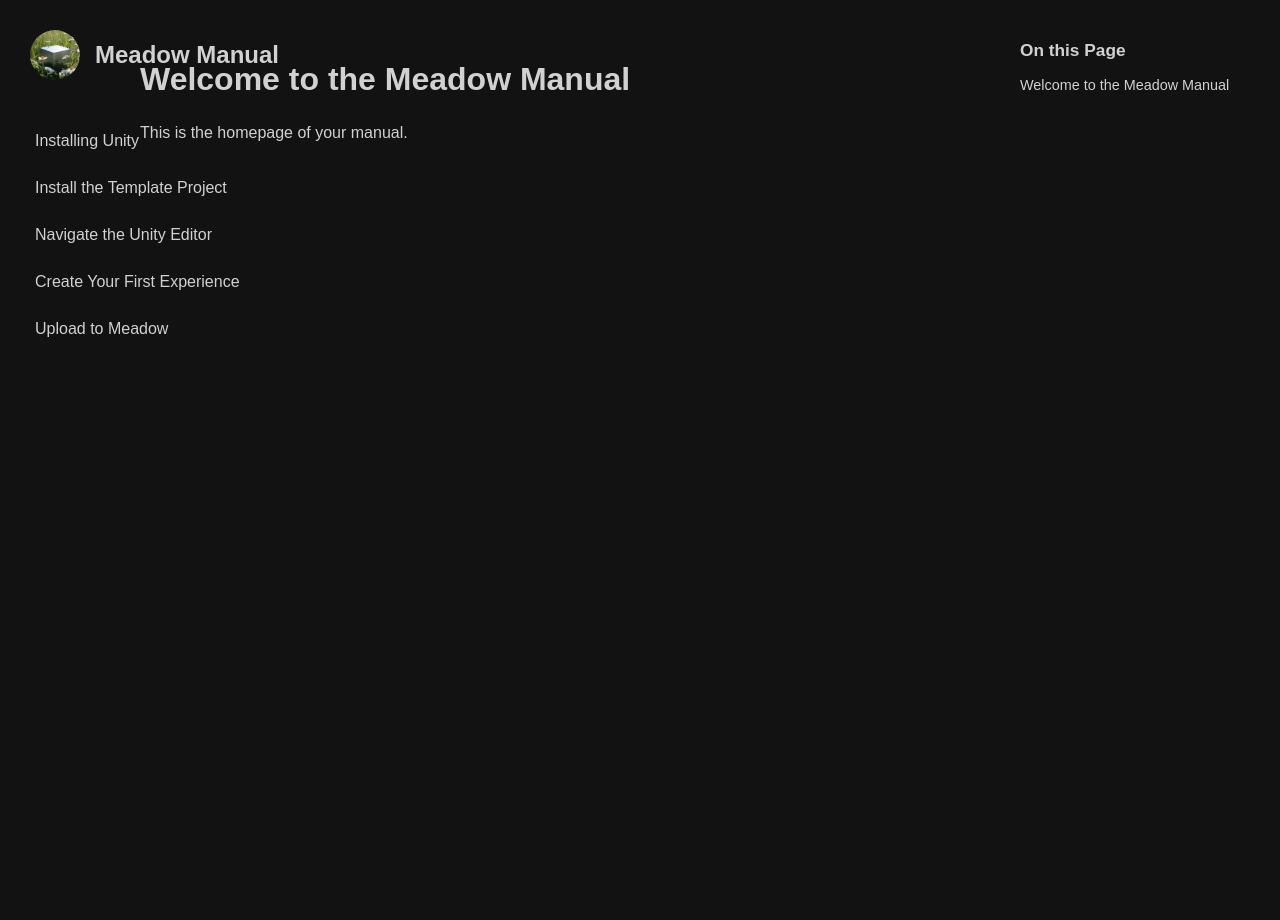
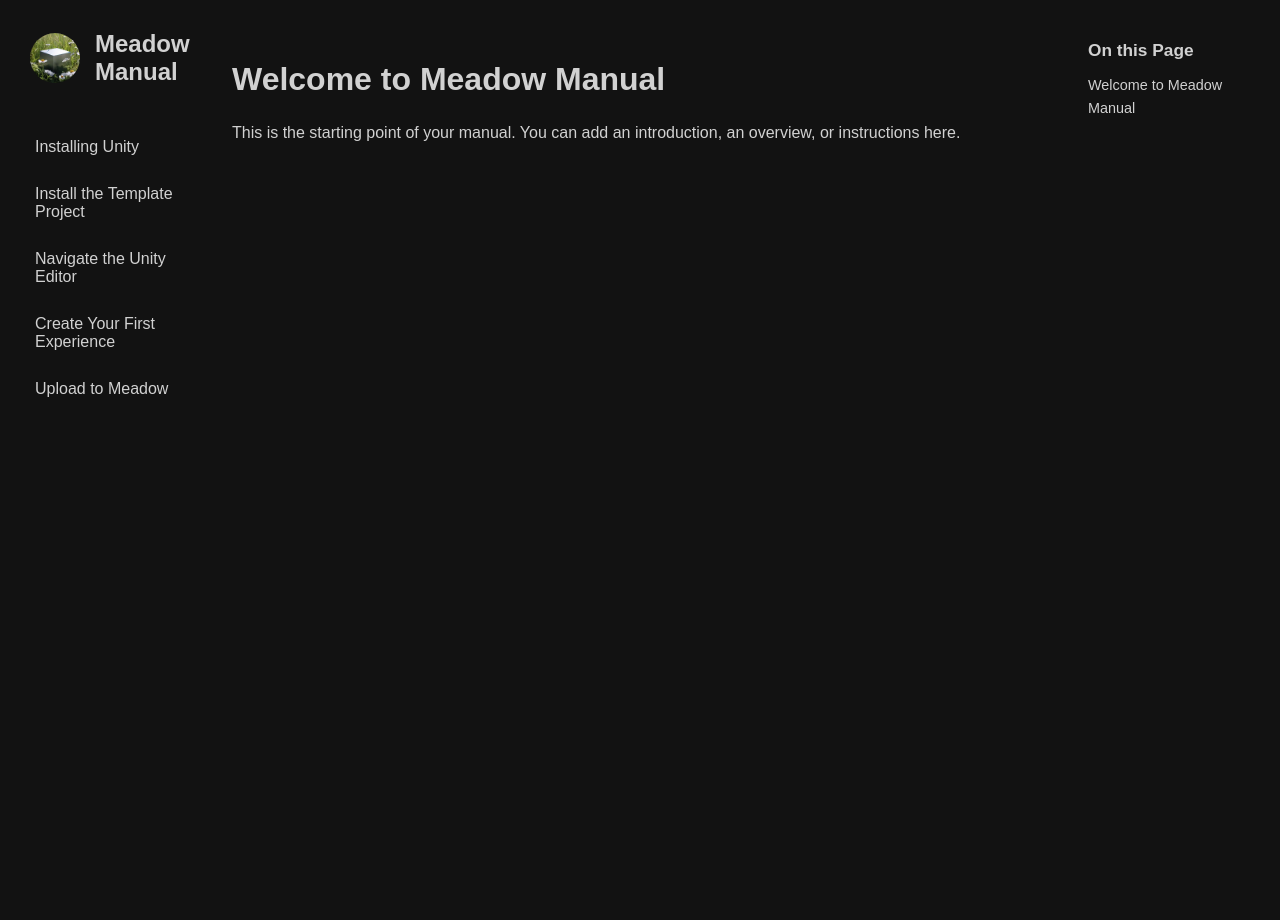
Before and after one commit to untoldgarden/meadow-manual, a Jekyll site: the page built from index.md, in a window 1280 px wide. Built offline with Jekyll 4.4.1, drawn with Linux system fonts in a browser that asks for light colours; the table of contents is made by our own code.

Commit message:
fixed css on smaller laptop screens

```diff
--- a/_config.yml
+++ b/_config.yml
@@ -1,6 +1,6 @@
 title: Meadow Manual
 email: your-email@example.com
-description: >- # this means to ignore newlines until "baseurl:"
+description: >-
   Write an awesome description for your new site here. You can edit this
   line in _config.yml. It will appear in your document head meta (for
   Google search results) and in your feed.xml site description.
--- a/assets/css/main.css
+++ b/assets/css/main.css
@@ -14,7 +14,7 @@
 
 .content-container {
   display: flex;
-  flex-grow: 1;
+  /* flex-grow: 1; */
 }
 
 .site-header {
@@ -44,7 +44,7 @@
   position: fixed;
   top: 0;
   left: 0;
-  width: 250px;
+  width: calc(15% - 20px);
   color: #d1d1d1;
   padding: 20px;
   flex-shrink: 0;
@@ -82,18 +82,18 @@
 .main-content {
   flex-grow: 1;
   padding: 20px;
-  overflow-x: hidden;
+  overflow-x: auto;
   margin-bottom: 150px;
-  max-width: 1000px;
-  margin-left: auto;
-  margin-right: auto;
+  margin-left: calc(15% + 20px); /* Adjust based on sidebar width */
+  margin-right: calc(15% + 20px); /* Adjust based on TOC width */
+  max-width: calc(70% - 40px); /* Adjust based on sidebar and TOC width */
 }
 
 .toc {
   position: fixed;
     top: 0;
     right: 0;
-  width: 240px;
+    width: calc(15% - 20px);
   padding: 20px;
   color: #d1d1d1;
   flex-shrink: 0;
@@ -243,6 +243,8 @@
 .main-content {
   width: 100%;
   max-width: 100%;
+  margin-left: auto;
+  margin-right: auto;
 }
 
 .toc {
--- a/index.markdown
+++ /dev/null
@@ -1,8 +0,0 @@
----
-layout: default
-title: Home
----
-
-# Welcome to the Meadow Manual
-
-This is the homepage of your manual.
--- /dev/null
+++ b/index.md
@@ -0,0 +1,10 @@
+---
+layout: default
+title: Home
+---
+
+# Welcome to Meadow Manual
+
+This is the starting point of your manual. You can add an introduction, an overview, or instructions here.
+
+<!-- More content as needed -->
```
Also changed, not shown: upload-to-meadow.md (+2 -0 lines).
